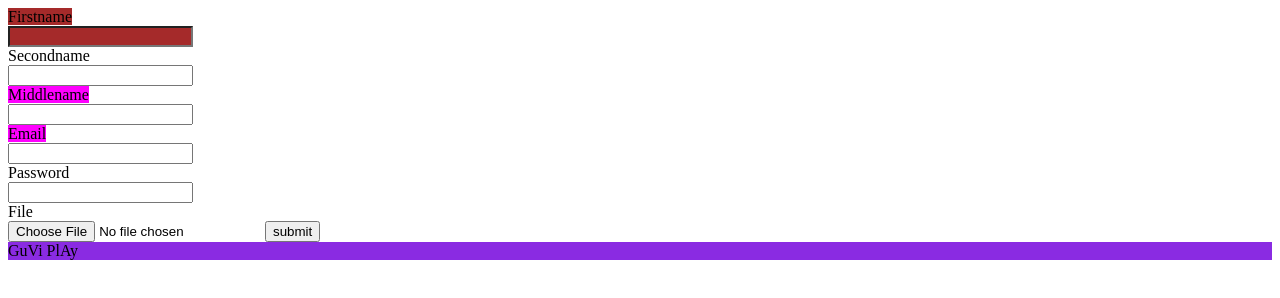
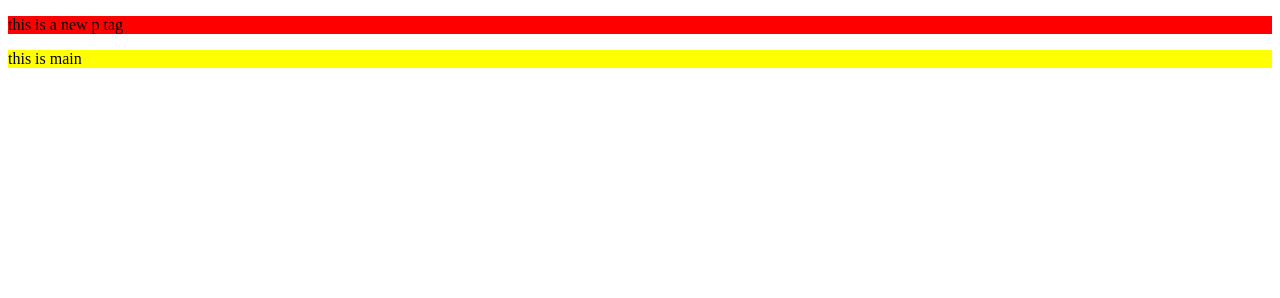
Before and after one commit to Johnkevincsjk/github-learning1, a plain HTML site: page index.html in a window 1280 px wide. Drawn offline with Linux system fonts and the light colour scheme.

Commit message:
css first class

```diff
--- /dev/null
+++ b/index.css
@@ -0,0 +1,6 @@
+.main {
+    background-color: orange;
+}
+.main1 {
+    background-color: yellow;
+}
--- a/index.html
+++ b/index.html
@@ -7,46 +7,22 @@
 
 </head>
 <body>
-  <style>
-    .backy{
-      background-color:brown;
-    }
-    #main {
-      background-color: magenta;
-    }
+  <!DOCTYPE html>
+  <html lang="en">
 
-      </style>
-  <form method="post">
-<label for="Firstname" class="backy">Firstname</label><br>
-<input type="text" name="" id="Firstname" class="backy"><br>
-<label for="Secondname">Secondname</label><br>
-<input type="text" name="" id="Secondname"><br>
-<label for="Middlename" id="main">Middlename </label><br>
-<input type="text" name="" id="Middlename"><br>
+  <head>
+      <meta charset="UTF-8">
+      <title>My frist webpage</title>
+      <link rel="stylesheet" href="index.css">
+  </head>
 
-<label for="Email" id="main">Email</label><br>
-<input type="email" name="" id="Email"><br>
-<label for="Password">Password</label><br>
-<input type="Password" name="" id="Password"><br>
-<label for="File">File</label><br>
-<input type="File" name="" id="File">
-<input type="submit" value="submit">
+  <body>
+      <!--Below is the Id selector-->
+      <p  style="background-color: red;" class="main" >this is a new p tag</p>
+      <div  class="main1">this is main</div>
+  </body>
 
-
-
-
-
-
-  </form>
-
-  <div style="background-color: blueviolet;"> GuVi PlAy</div>
-
-
-
-
-
-
-
+  </html>
 
 </body>
 </html>
```
